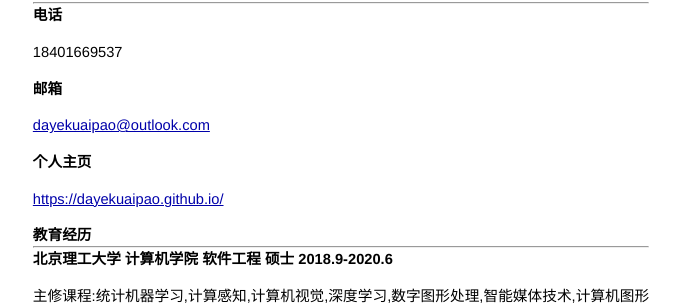
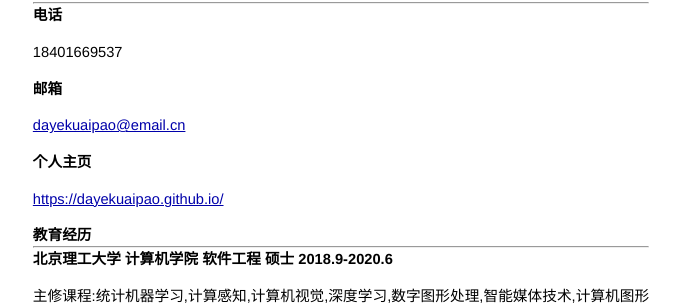
Before and after one commit to dayekuaipao/dayekuaipao.github.io, a Jekyll site: the page built from pages/CV.html, in a window 1280 px wide. Shown: the part 418-726 px from the top of the page, without its empty margins (299-979 px from the left). Built offline with Jekyll 4.4.1, drawn with Linux system fonts in a browser that asks for light colours.

Commit message:
change email

```diff
--- a/pages/CV.html
+++ b/pages/CV.html
@@ -17,7 +17,7 @@
   <h3>电话</h3>
   <p>18401669537</p>
   <h3>邮箱</h3>
-  <p><a href="mailto://dayekuaipao@outlook.com">dayekuaipao@outlook.com</a></p>
+  <p><a href="mailto://dayekuaipao@email.cn">dayekuaipao@email.cn</a></p>
   <h3>个人主页</h3>
   <p><a href="https://dayekuaipao.github.io/">https://dayekuaipao.github.io/</a></p>
   <h2>教育经历</h2>
```
